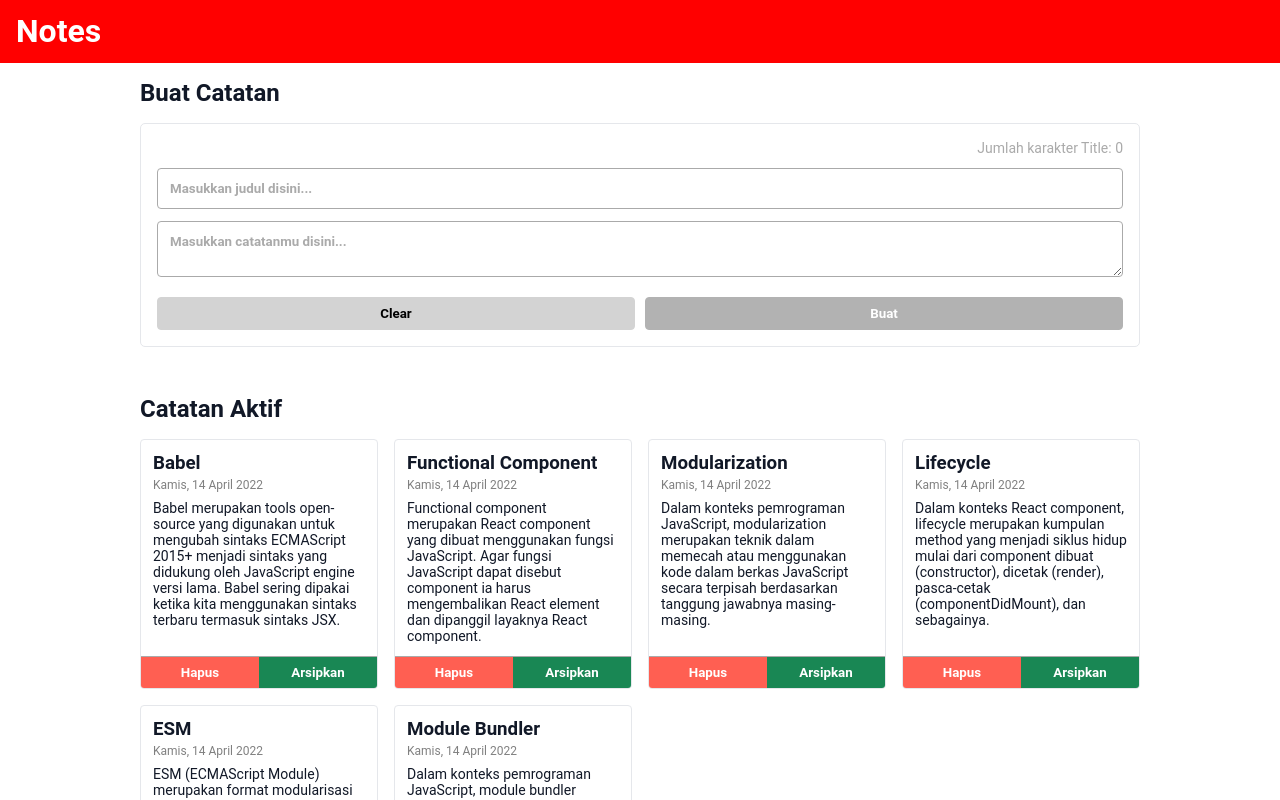
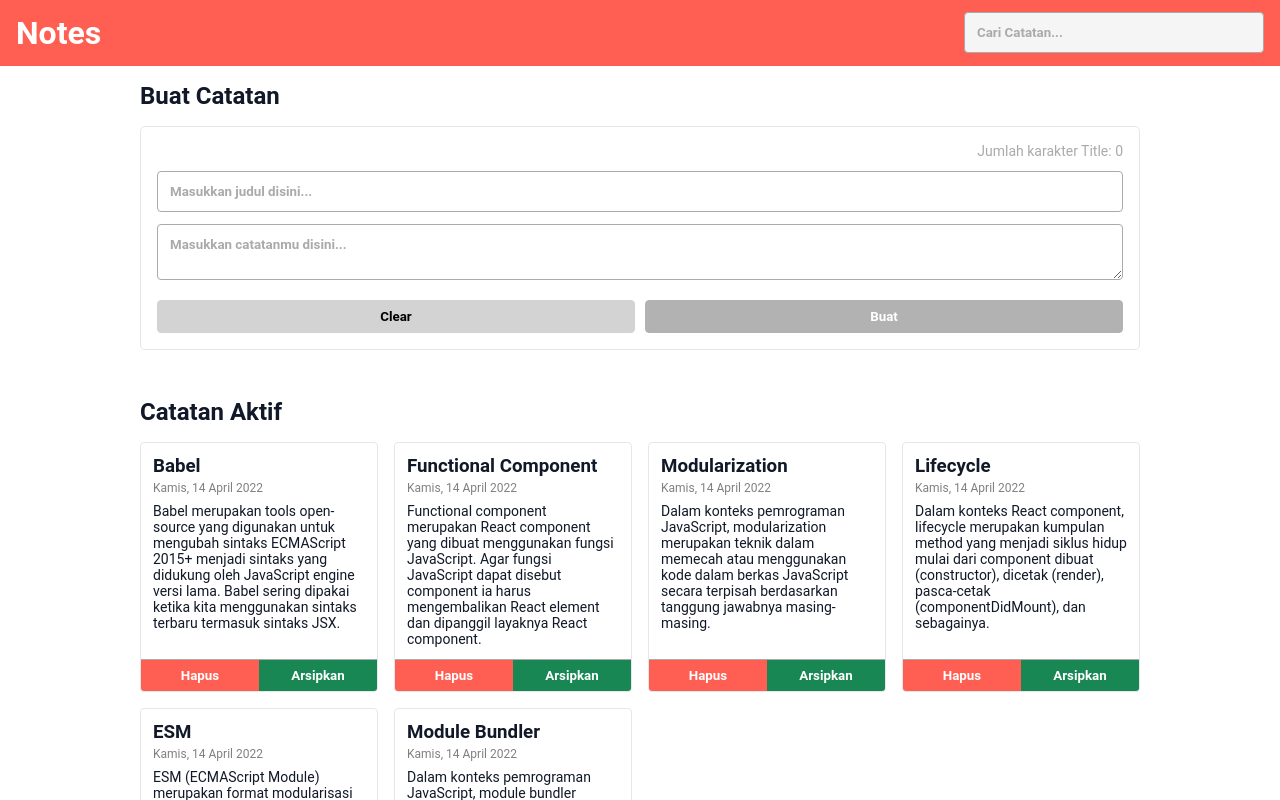
Before and after one commit to areef44/react-notes-app, a React (Vite) app: page / in a window 1280 px wide. Shown: the top 800 px of the page. Built offline with nearby package versions, Linux system fonts and the light colour scheme.

Commit message:
add feature search in this project

```diff
--- a/src/components/NoteApp.tsx
+++ b/src/components/NoteApp.tsx
@@ -8,6 +8,7 @@ import NoteHeader from "./NoteHeader";
 
 interface NoteAppState {
     notes: Note[];
+    searchQuery: string;
 }
 
 class NoteApp extends React.Component<{}, NoteAppState> {
@@ -15,12 +16,14 @@ class NoteApp extends React.Component<{}, NoteAppState> {
         super(props);
         this.state = {
             notes: getInitialData(),
+            searchQuery: "",
         }
 
         this.onDeleteHandler = this.onDeleteHandler.bind(this);
         this.onAddNoteHandler = this.onAddNoteHandler.bind(this);
         this.onArchiveHandler = this.onArchiveHandler.bind(this);
         this.onUnarchiveHandler = this.onUnarchiveHandler.bind(this);
+        this.handleSearchChange = this.handleSearchChange.bind(this);
     }
 
     onDeleteHandler(id: number) {
@@ -65,24 +68,34 @@ class NoteApp extends React.Component<{}, NoteAppState> {
         this.setState({ notes });
     }
 
+    handleSearchChange(event: React.ChangeEvent<HTMLInputElement>) {
+        this.setState({ searchQuery: event.target.value });
+    }
+
 
     render() {
+        const { searchQuery, notes } = this.state;
+
+        const filteredNotes = notes.filter(note =>
+            note.title.toLowerCase().includes(searchQuery.toLowerCase())
+        );
+
         return (
             <div>
-                <NoteHeader />
+                <NoteHeader onSearchChange={this.handleSearchChange} searchQuery={searchQuery}/>
                 <NoteInput addNotes={this.onAddNoteHandler} />
                 <div className="note-app__body">
                     <h2>Catatan Aktif</h2>
-                        {this.state.notes.filter(note => !note.archived).length === 0 ? (
+                        {filteredNotes.filter(note => !note.archived).length === 0 ? (
                             <p className="notes-list__empty-message">Tidak Ada Catatan</p>
                         ) : (
-                            <NoteList notes={this.state.notes.filter(note => !note.archived)} onDelete={this.onDeleteHandler} onArchive={this.onArchiveHandler}/>
+                            <NoteList notes={filteredNotes.filter(note => !note.archived)} onDelete={this.onDeleteHandler} onArchive={this.onArchiveHandler}/>
                         )}
                     <h2>Arsip Catatan</h2>
-                        {this.state.notes.filter(note => note.archived).length === 0 ? (
+                        {filteredNotes.filter(note => note.archived).length === 0 ? (
                             <p className="notes-list__empty-message">Tidak Ada Catatan</p>
                         ) : (
-                            <NoteList notes={this.state.notes.filter(note => note.archived)} onDelete={this.onDeleteHandler} onUnarchive={this.onUnarchiveHandler}/>
+                            <NoteList notes={filteredNotes.filter(note => note.archived)} onDelete={this.onDeleteHandler} onUnarchive={this.onUnarchiveHandler}/>
                         )}
                 </div>
 
--- a/src/components/NoteHeader.tsx
+++ b/src/components/NoteHeader.tsx
@@ -1,10 +1,20 @@
 import React from "react";
+import SearchButton from "./SearchButton";
 
-class NoteHeader extends React.Component {
+interface NoteHeaderProps {
+    onSearchChange: (event: React.ChangeEvent<HTMLInputElement>) => void;
+    searchQuery: string;
+}
+
+class NoteHeader extends React.Component<NoteHeaderProps> {
     render() {
         return (
             <div className="note-app__header">
                 <h1>Notes</h1>
+                <SearchButton
+                    onSearchChange={this.props.onSearchChange}
+                    searchQuery={this.props.searchQuery}
+                />
             </div>
         )
     }
--- /dev/null
+++ b/src/components/SearchButton.tsx
@@ -0,0 +1,24 @@
+import React from "react";
+
+interface SearchButtonProps {
+    onSearchChange: (event: React.ChangeEvent<HTMLInputElement>) => void;
+    searchQuery: string;
+}
+
+class SearchButton extends React.Component<SearchButtonProps> {
+    render() {
+        return (
+            <div>
+                <input
+                    className="input-search"
+                    type="text"
+                    placeholder="Cari Catatan..."
+                    value={this.props.searchQuery}
+                    onChange={this.props.onSearchChange}
+                />
+            </div>
+        )
+    }
+}
+
+export default SearchButton;
--- a/src/style.css
+++ b/src/style.css
@@ -20,6 +20,17 @@
     border-radius: 4px;
   }
 
+  .input-search {
+    width: 300px;
+    padding: 12px;
+    margin: 8px 0;
+    font-family: 'Roboto', sans-serif;
+    background-color: whitesmoke;
+    color: black;
+    border: 1px solid #aaa;
+    border-radius: 4px;
+  }
+
   input::placeholder, textarea::placeholder {
     color: #aaa;
     font-weight: bold;
@@ -30,8 +41,8 @@
     align-items: center;
     justify-content: center;
     padding: 4px 16px;
-    border-bottom: 1px solid red;
-    background-color: red;
+    border-bottom: 1px solid #ff5f52;
+    background-color: #ff5f52;
   }
 
   .note-app__header h1 {
```
